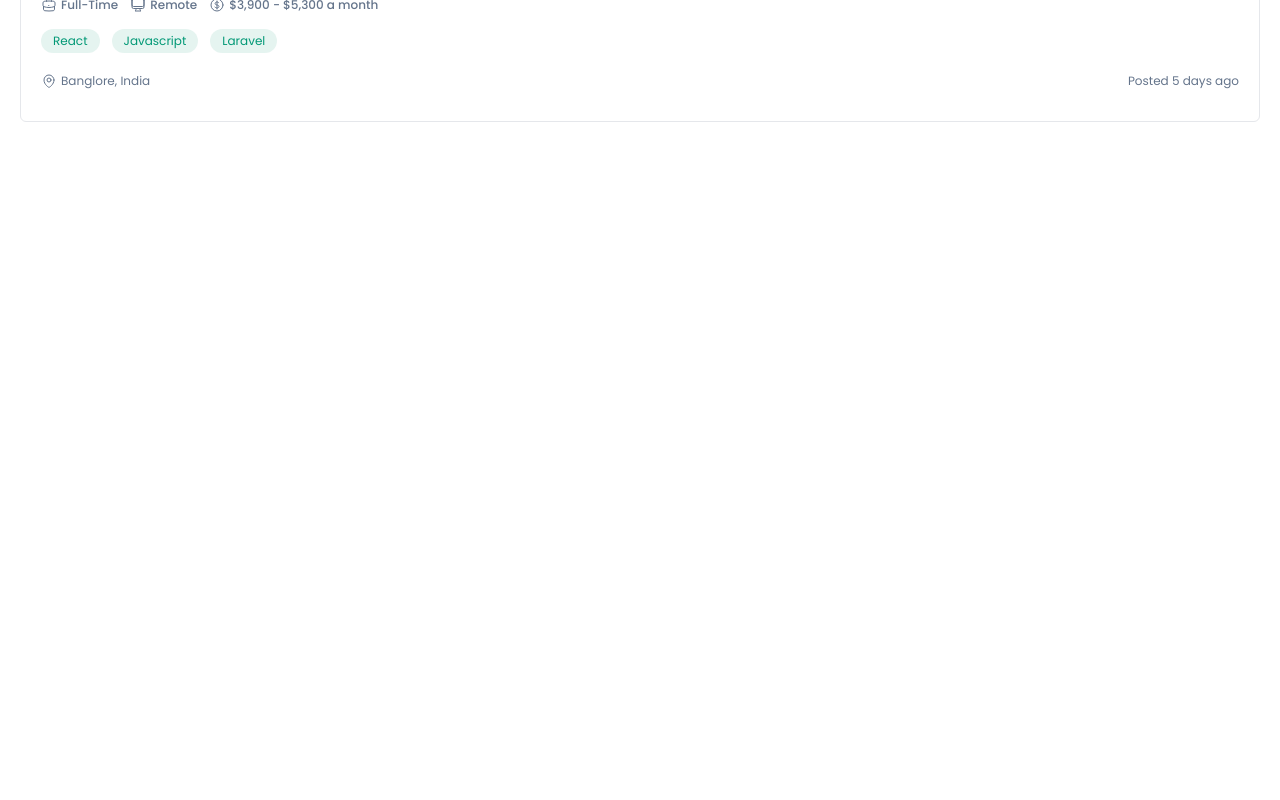
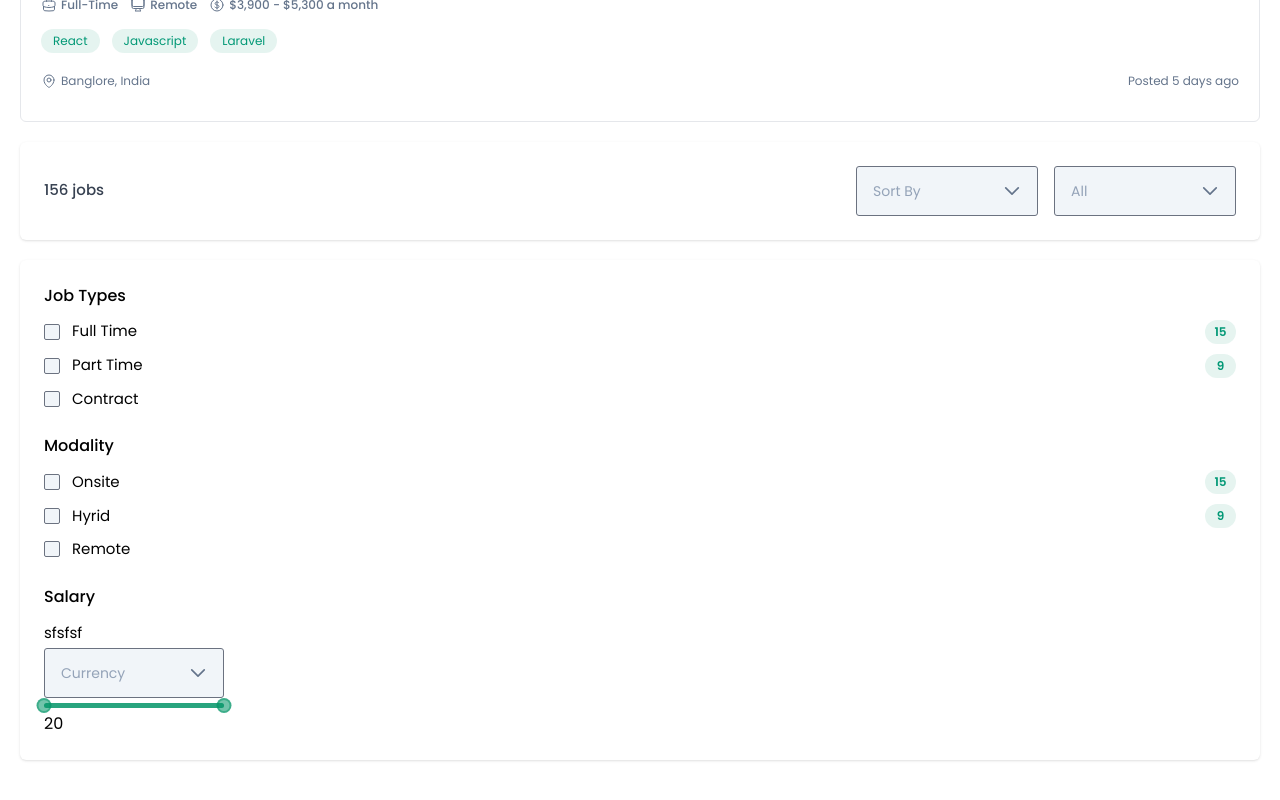
Before and after one commit to rahman778/job-portal, a React (Vite) app in the folder client/: page / in a window 1280 px wide. Shown: the part 408-1208 px from the top of the page. Before the commit the page ends 800 px from the top, so only its background shows below. Built offline with nearby package versions, Linux system fonts and the light colour scheme.

Commit message:
job filter component implementation

```diff
--- a/client/package.json
+++ b/client/package.json
@@ -12,6 +12,7 @@
   "dependencies": {
     "@heroicons/react": "^2.1.1",
     "next-themes": "^0.2.1",
+    "rc-slider": "^10.5.0",
     "react": "^18.2.0",
     "react-dom": "^18.2.0",
     "react-router-dom": "^6.22.3"
--- a/client/src/components/Core/JobHeader.jsx
+++ b/client/src/components/Core/JobHeader.jsx
@@ -11,8 +11,8 @@ const JobHeader = () => {
             </div>
             <div className="mt-2">
                <IconText>
-                  <BuildingOfficeIcon className="text-slate-500 dark:text-slate-300 h-5 w-6 -ml-1" />
-                  <span className="font-medium text-sm">Virtusa</span>
+                  <BuildingOfficeIcon className="text-slate-700 dark:text-slate-300 h-5 w-6 -ml-1" />
+                  <span className="font-medium text-slate-700 dark:text-slate-300 text-sm">Virtusa</span>
                </IconText>
             </div>
          </div>
--- /dev/null
+++ b/client/src/components/Core/RangeSlider.jsx
@@ -0,0 +1,45 @@
+import { useState } from "react";
+
+import Slider from "rc-slider";
+import "rc-slider/assets/index.css";
+
+
+const RangeSlider = () => {
+    const [value, setValue] = useState(20);
+
+    const OnChangeEventTriggerd = (newValue) => {
+      console.log("new Value", newValue);
+      setValue(newValue);
+    };
+   const didOnBeforeChangeTrigger = () => {
+      console.log("OnBeforeChange event triggered");
+   };
+
+   const didOnAfterChangeTrigger = (value) => {
+      console.log(`OnAfterChange event triggered at: ${value}`);
+   };
+   return (
+      <div>
+         <Slider
+            range
+            trackStyle={{ backgroundColor: "rgb(5 150 105 / 0.8)", height: 5 }}
+            railStyle={{ backgroundColor: "rgb(5 150 105 / 0.3)", height: 5 }}
+            handleStyle={{
+               borderColor: "rgb(5 150 105 / .9)",
+               height: 15,
+               width: 15,
+               marginLeft: 0,
+               marginTop: -5,
+               backgroundColor: "rgb(5 150 105 / 0.7)",
+            }}
+            defaultValue={[0, 100]}
+            onBeforeChange={didOnBeforeChangeTrigger}
+            onAfterChange={didOnAfterChangeTrigger}
+            onChange={OnChangeEventTriggerd}
+         />
+         {value}
+      </div>
+   );
+};
+
+export default RangeSlider;
--- /dev/null
+++ b/client/src/components/Filter/FilterLabel.jsx
@@ -0,0 +1,12 @@
+const FilterLabel = ({ label, children }) => {
+   return (
+      <div>
+         <label htmlFor="" className="font-medium text-base mb-3">
+            {label}
+         </label>
+         <div className="block mt-3 space-y-2.5">{children}</div>
+      </div>
+   );
+};
+
+export default FilterLabel;
--- /dev/null
+++ b/client/src/components/Filter/JobFilter.jsx
@@ -0,0 +1,43 @@
+import FilterLabel from "./FilterLabel";
+import Checkbox from "../Forms/Checkbox";
+import Dropdown from "../Forms/Dropdown";
+import RangeSlider from "../Core/RangeSlider";
+
+const JobFilter = () => {
+   return (
+      <div className="shadow dark:shadow-gray-700 p-6 rounded-md bg-white dark:bg-mediumGrey">
+         <div className="grid grid-cols-1 gap-y-6">
+            <FilterLabel label="Job Types">
+               <Checkbox value="Mike" label="Full Time" quantity="15" />
+               <Checkbox value="Mike" label="Part Time" quantity="9" />
+               <Checkbox value="Mike" label="Contract" />
+            </FilterLabel>
+
+            <FilterLabel label="Modality">
+               <Checkbox value="Mike" label="Onsite" quantity="15" />
+               <Checkbox value="Mike" label="Hyrid" quantity="9" />
+               <Checkbox value="Mike" label="Remote" />
+            </FilterLabel>
+
+            <FilterLabel label="Salary">
+               <div className="mt-2.5 lg:max-w-[180px]">
+                  <label className="inline-block text-md mb-1">sfsfsf</label>
+                  <Dropdown
+                     options={[
+                        { value: 1, label: "option 1" },
+                        { value: 2, label: "option 2" },
+                        { value: 2, label: "option 2" },
+                     ]}
+                     name="currency"
+                     label="currency"
+                     placeholder="Currency"
+                  />
+                  <RangeSlider />
+               </div>
+            </FilterLabel>
+         </div>
+      </div>
+   );
+};
+
+export default JobFilter;
--- /dev/null
+++ b/client/src/components/Filter/JobViewFilter.jsx
@@ -0,0 +1,33 @@
+import Dropdown from "../Forms/Dropdown";
+
+const JobViewFilter = () => {
+   return (
+      <div className="flex flex-col-reverse md:flex-row justify-between items-center shadow dark:shadow-gray-700 p-6 rounded-md bg-white dark:bg-mediumGrey">
+         <div className="mt-6 md:mt-0">
+            <p className=" text-gray-700 dark:text-gray-300 text-md font-medium">156 jobs</p>
+         </div>
+         <div className="flex items-center space-x-4 max-w-[380px]">
+            <Dropdown
+               options={[
+                  { value: 1, label: "option 1" },
+                  { value: 2, label: "option 2" },
+                  { value: 2, label: "option 2" },
+               ]}
+               name="currency"
+               placeholder="Sort By"
+            />
+            <Dropdown
+               options={[
+                  { value: 1, label: "option 1" },
+                  { value: 2, label: "option 2" },
+                  { value: 2, label: "option 2" },
+               ]}
+               name="currency"
+               placeholder="All"
+            />
+         </div>
+      </div>
+   );
+};
+
+export default JobViewFilter;
--- a/client/src/components/Forms/Checkbox.jsx
+++ b/client/src/components/Forms/Checkbox.jsx
@@ -1,6 +1,7 @@
 const Checkbox = (props) => {
-   const { checked, label, name, onchange } = props;
+   const { checked, label, name, onchange, quantity } = props;
    return (
+      <div className="flex justify-between">
          <div className="w-full flex items-center gap-x-3">
             <input
                type="checkbox"
@@ -14,6 +15,12 @@ const Checkbox = (props) => {
                {label}
             </label>
          </div>
+         {quantity && (
+            <span className="bg-emerald-600/10 text-primary text-xs text-center py-0.5 font-semibold rounded-full h-6 w-8 leading-relaxed">
+               {quantity}
+            </span>
+         )}
+      </div>
    );
 };
 
--- a/client/src/layout/index.jsx
+++ b/client/src/layout/index.jsx
@@ -4,6 +4,8 @@ import Dropdown from "../components/Forms/Dropdown";
 import Nav from "../components/Nav/Nav";
 import JobCard from "../components/Cards/JobCard";
 import JobDrawer from "../components/Drawers/JobDrawer";
+import JobFilter from "../components/Filter/JobFilter";
+import JobViewFilter from "../components/Filter/JobViewFilter";
 
 function Layout() {
    const [val, setval] = useState("2");
@@ -38,6 +40,12 @@ function Layout() {
             <div className="mt-5">
                <JobCard />
             </div>
+            <div className="mt-5">
+               <JobViewFilter />
+            </div>
+            <div className="mt-5">
+               <JobFilter />
+            </div>
 
          </div>
          <JobDrawer />
```
Also changed, not shown: 1 other file (tests, documents, lock files or other folders). Lines whose indentation alone changed are shown as unchanged.
